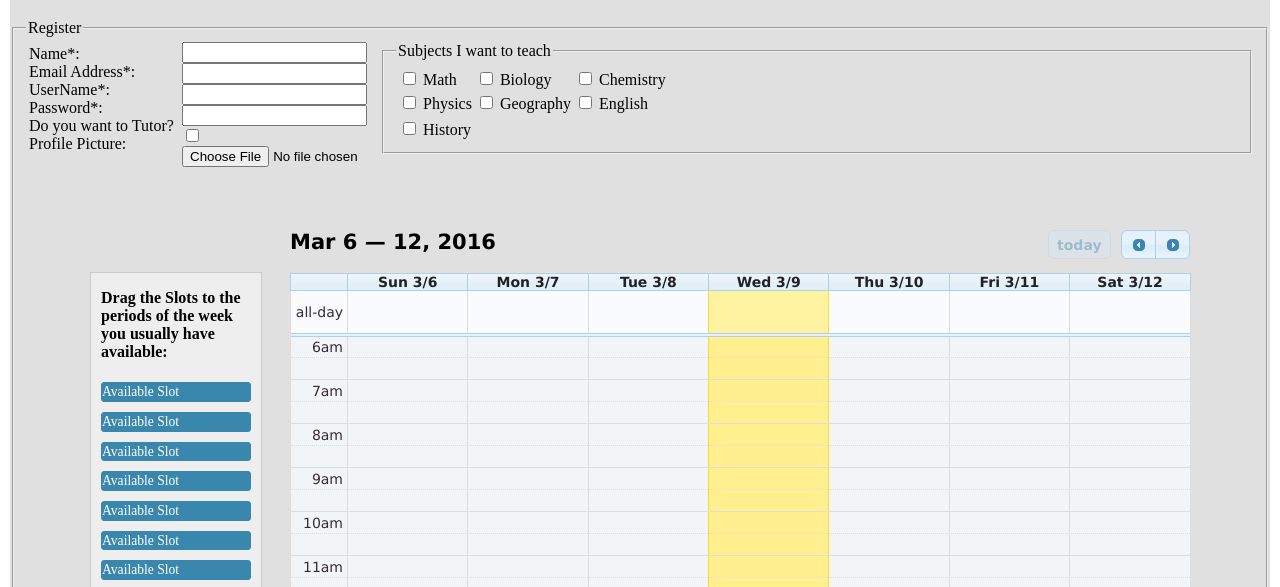
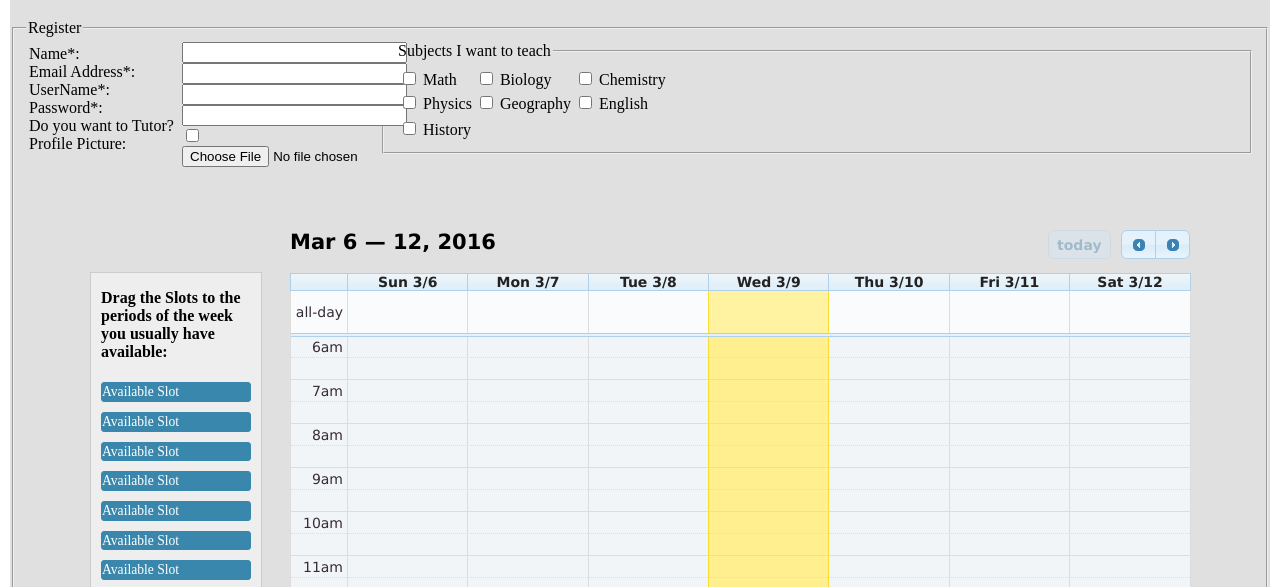
Before and after one commit to Flaviommrs/CSC309-Assignment04-TutorSite, a plain HTML site: page signup.html in a window 1280 px wide. Shown: the part 136-723 px from the top of the page. Drawn offline with Linux system fonts and the light colour scheme.

Commit message:
Small modifications to signup.html. Creating the idea document.

```diff
--- a/signup.html
+++ b/signup.html
@@ -55,6 +55,7 @@
 		});
 
 	});
+
     </script>
   </head>
 
@@ -88,13 +89,13 @@
                     <br/>
                 </div>
                 <div id='register_inputs'>
-                    <input type='text' name='name' id='name' maxlength="50" />
+                    <input type='text' name='name' id='name' maxlength="50" size="25" />
                     <br/>
-                    <input type='text' name='email' id='email' maxlength="50" />
+                    <input type='text' name='email' id='email' maxlength="50" size="25"  />
                     <br/>
-                    <input type='text' name='username' id='username' maxlength="50" />
+                    <input type='text' name='username' id='username' maxlength="20" size="25" />
                     <br/>
-                    <input type='password' name='password' id='password' maxlength="50" />
+                    <input type='password' name='password' id='password' maxlength="25" size="25" />
                     <br/>
                     <input type='checkbox' name='type_of_user' id='type_of_user' value="Yes"/>
                     <br/>
```
Also changed, not shown: 2 other files.
